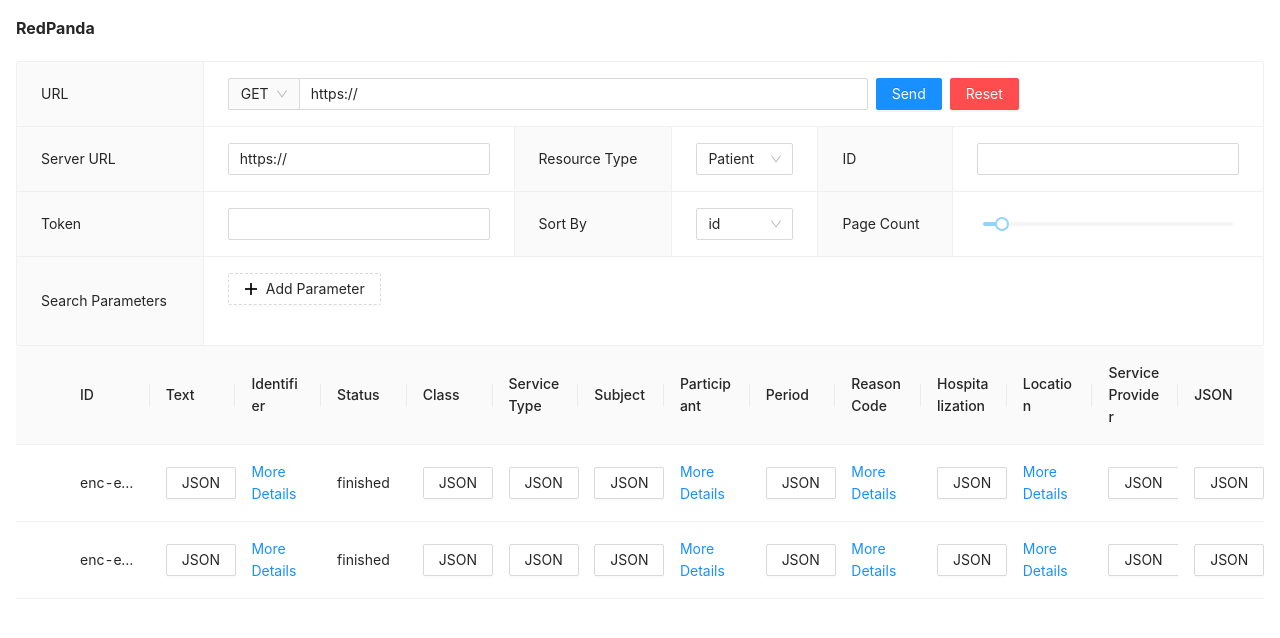
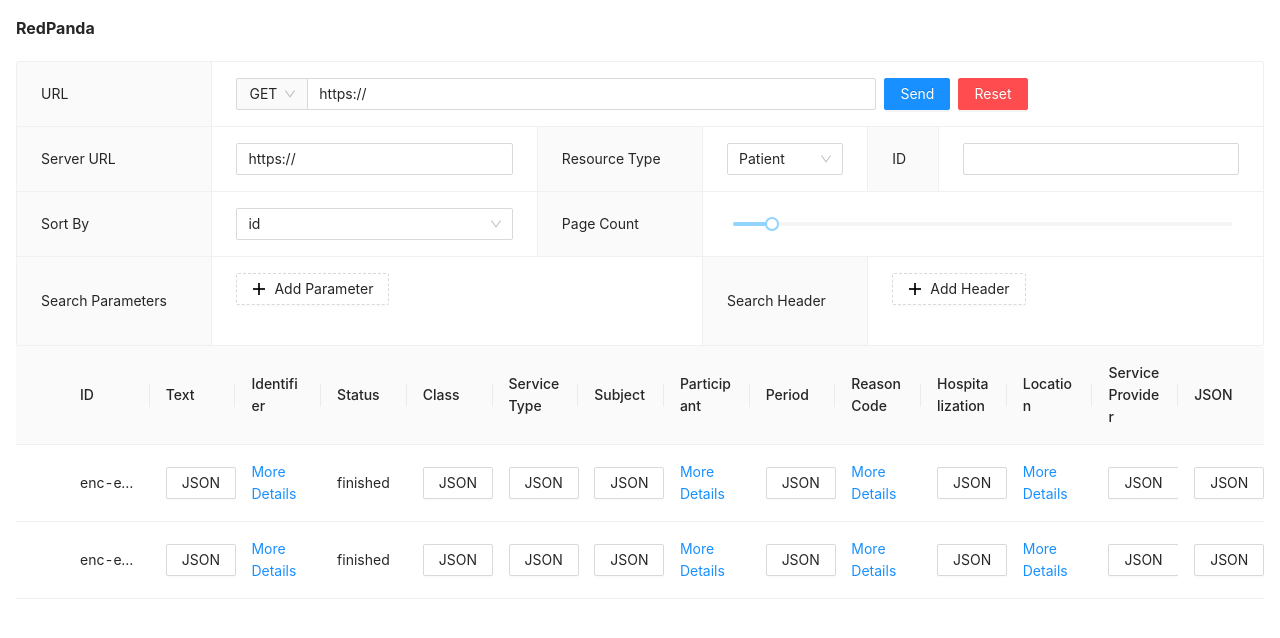
Before and after one commit to johnny990628/RedPanda_React, a React (Create React App) app: page / in a window 1280 px wide. Shown: the top 638 px of the page. Built offline with nearby package versions, Linux system fonts and the light colour scheme; the HTML template or start-up script is replaced by a standard one.

Commit message:
feat: QueryUI add http header field

```diff
--- a/src/App.tsx
+++ b/src/App.tsx
@@ -18,6 +18,7 @@ function App() {
         sortBy: 'id',
         pageCount: 20,
         parameters: [],
+        headers: [],
     }
     const [querys, setQuerys] = useState<QueryType>(initialQuerys)
     const [JSONData, setJSONData] = useState<[] | {}>([])
--- a/src/Components/QueryUI/index.tsx
+++ b/src/Components/QueryUI/index.tsx
@@ -1,4 +1,4 @@
-import React from 'react'
+import React, { useState } from 'react'
 import { Input, Descriptions, Select, Button, Slider, Form, Space } from 'antd'
 import { MinusCircleOutlined, PlusOutlined } from '@ant-design/icons'
 import RESOURCES from '../../Configs/Resources.config.json'
@@ -51,7 +51,7 @@ const SearchParameterSelector = ({
     options,
     valueOnChange,
 }: {
-    options: ResourceType[]
+    options?: { label: string; key: string }[]
     valueOnChange: (type: string, value: ParameterType[]) => void
 }) => {
     const [form] = Form.useForm()
@@ -78,14 +78,10 @@ const SearchParameterSelector = ({
                                     name={[field.name, 'parameter']}
                                 >
                                     <Select placeholder="Select a Parameter" showSearch style={{ minWidth: '10rem' }}>
-                                        {options?.map(({ type, cols }) => (
-                                            <OptGroup label={type} key={type}>
-                                                {cols.map(({ label, key }) => (
-                                                    <Option value={label} key={key}>
-                                                        {label}
-                                                    </Option>
-                                                ))}
-                                            </OptGroup>
+                                        {options?.map(({ label, key }) => (
+                                            <Option value={label} key={key}>
+                                                {label}
+                                            </Option>
                                         ))}
                                     </Select>
                                 </Form.Item>
@@ -109,6 +105,61 @@ const SearchParameterSelector = ({
                         <Form.Item>
                             <Button type="dashed" onClick={() => add()} block icon={<PlusOutlined />}>
                                 Add Parameter
+                            </Button>
+                        </Form.Item>
+                    </Space>
+                )}
+            </Form.List>
+        </Form>
+    )
+}
+
+const SearchHeaderSelector = ({ valueOnChange }: { valueOnChange: (type: string, value: ParameterType[]) => void }) => {
+    const [form] = Form.useForm()
+    const onChange = () => {
+        const headers = form.getFieldValue('headers')
+        valueOnChange('headers', headers)
+    }
+    return (
+        <Form form={form} onValuesChange={onChange}>
+            <Form.List name="headers">
+                {(fields, { add, remove }) => (
+                    <Space direction="vertical">
+                        {fields.map((field, index) => (
+                            <Space align="baseline" key={field.key}>
+                                <Form.Item
+                                    {...field}
+                                    validateTrigger={['onChange', 'onBlur']}
+                                    rules={[
+                                        {
+                                            required: true,
+                                            message: 'Please fill or delete this field.',
+                                        },
+                                    ]}
+                                    name={[field.name, 'header']}
+                                >
+                                    <Input placeholder="Input a header type" />
+                                </Form.Item>
+                                <Form.Item
+                                    {...field}
+                                    validateTrigger={['onChange', 'onBlur']}
+                                    rules={[
+                                        {
+                                            required: true,
+                                            message: 'Please fill or delete this field.',
+                                        },
+                                    ]}
+                                    name={[field.name, 'value']}
+                                >
+                                    <Input placeholder="Input a value" />
+                                </Form.Item>
+
+                                <MinusCircleOutlined className="dynamic-delete-button" onClick={() => remove(field.name)} />
+                            </Space>
+                        ))}
+                        <Form.Item>
+                            <Button type="dashed" onClick={() => add()} block icon={<PlusOutlined />}>
+                                Add Header
                             </Button>
                         </Form.Item>
                     </Space>
@@ -157,9 +208,6 @@ const QueryUI = ({ querys, valueOnChange, onReset, sendRequest }: QueryUIProps)
                 <Descriptions.Item label="ID">
                     <Input value={querys.id} onChange={e => valueOnChange('id', e.target.value)} />
                 </Descriptions.Item>
-                <Descriptions.Item label="Token">
-                    <Input value={querys.token} onChange={e => valueOnChange('token', e.target.value)} />
-                </Descriptions.Item>
                 <Descriptions.Item label="Sort By">
                     <SortBySelector
                         options={RESOURCES.find(r => r.type === querys.resourceType)?.cols}
@@ -167,11 +215,17 @@ const QueryUI = ({ querys, valueOnChange, onReset, sendRequest }: QueryUIProps)
                         valueOnChange={valueOnChange}
                     />
                 </Descriptions.Item>
-                <Descriptions.Item label="Page Count">
+                <Descriptions.Item label="Page Count" span={2}>
                     <Slider value={querys.pageCount} min={5} max={200} step={5} onChange={value => valueOnChange('pageCount', value)} />
                 </Descriptions.Item>
-                <Descriptions.Item label="Search Parameters" span={2}>
-                    <SearchParameterSelector options={RESOURCES} valueOnChange={valueOnChange} />
+                <Descriptions.Item label="Search Parameters" span={1.5}>
+                    <SearchParameterSelector
+                        options={RESOURCES.find(res => res.type === querys.resourceType)?.cols}
+                        valueOnChange={valueOnChange}
+                    />
+                </Descriptions.Item>
+                <Descriptions.Item label="Search Header" span={1.5}>
+                    <SearchHeaderSelector valueOnChange={valueOnChange} />
                 </Descriptions.Item>
             </Descriptions>
         </>
--- a/src/Configs/Resources.config.json
+++ b/src/Configs/Resources.config.json
@@ -2,7 +2,7 @@
     {
         "type": "Patient",
         "cols": [
-            { "label": "id", "key": "patient_id" },
+            { "label": "_id", "key": "patient_id" },
             { "label": "birthDate", "key": "patient_birthDate" },
             { "label": "gender", "key": "patient_gender" },
             { "label": "identifier", "key": "patient_identifier" },
--- a/src/Types/Query.ts
+++ b/src/Types/Query.ts
@@ -15,6 +15,7 @@ export type QueryType = {
     sortBy: string
     pageCount: number
     parameters: ParameterType[]
+    headers: { header: string; value: string }[]
 }
 export type ColumnType = {
     label: string
```
Also changed, not shown: 1 other file (tests, documents, lock files or other folders).
